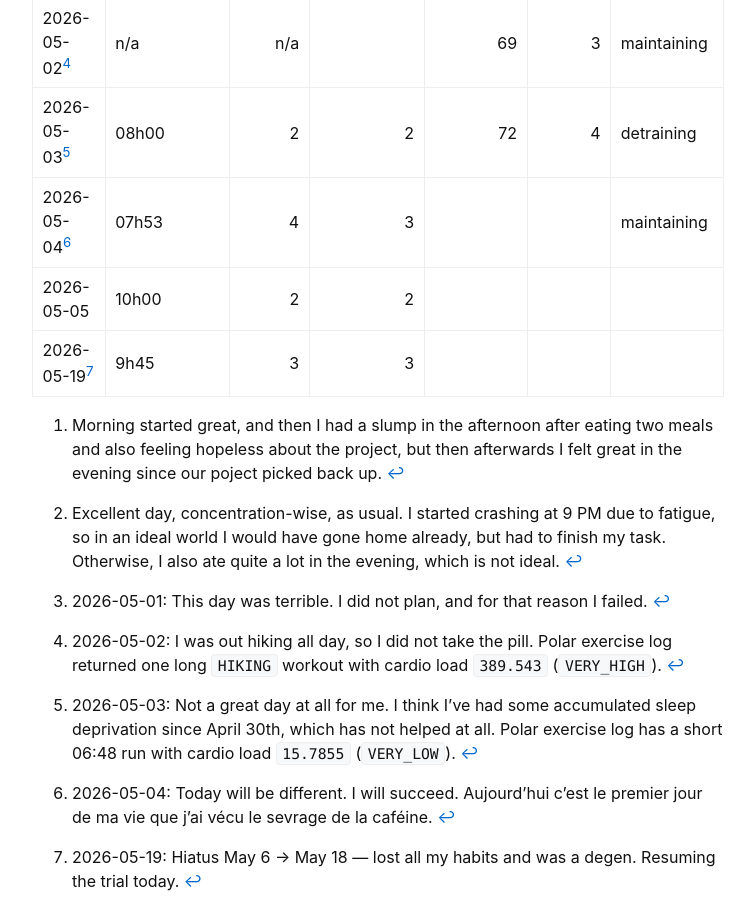
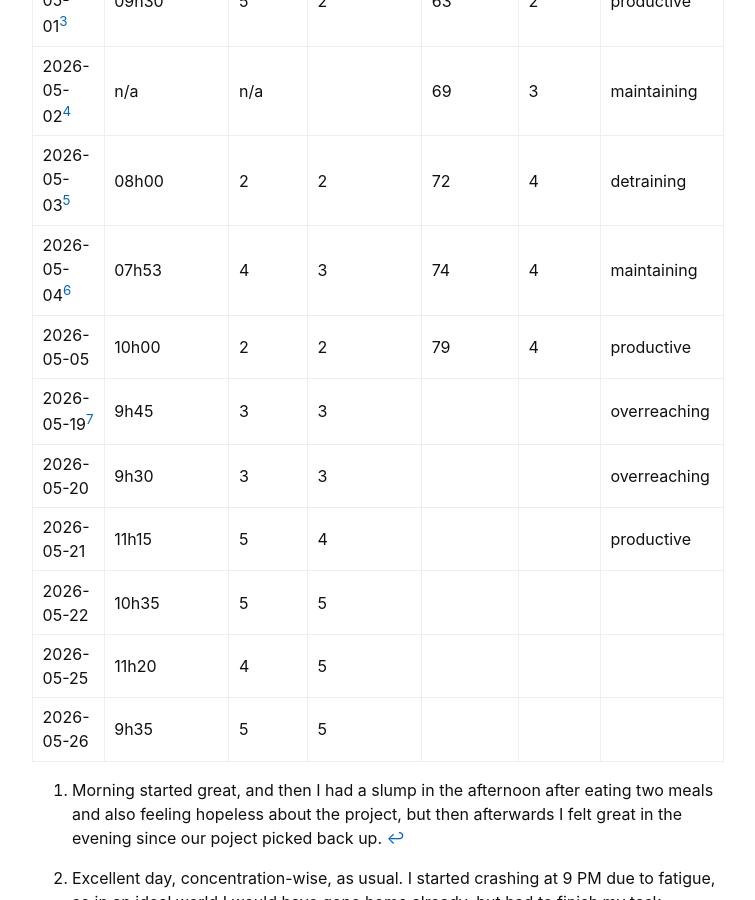
Before and after one commit to kiankyars/kiankyars.github.io, a Jekyll site: the page built from _posts/blog/2026-02-04-biomaxing.md, in a window 1280 px wide and 900 px high, scrolled down 2043 px. Shown: the whole window, without its empty margins (262-1017 px from the left). Built offline with Jekyll 4.4.1, drawn with Linux system fonts in a browser that asks for light colours.

Commit message:
Commit latest changes

```diff
--- a/_posts/blog/2026-02-04-biomaxing.md
+++ b/_posts/blog/2026-02-04-biomaxing.md
@@ -30,18 +30,24 @@ I intend on running rigorous self-experiments on my health through biohacking an
 
 Auto-fill target: Polar sleep score/charge and Polar training status if available. Manual fill: capsule/time, energy, and composure. For composure, 5 means calm and settled; 1 means anxious or unsettled.
 
-| Date           | Capsule/time | Energy (1-5) | Composure (1-5) |                                Sleep score (1-100) | Sleep charge (1-5) | Cardio load status |
-| -------------- | ------------ | -----------: | --------------: | -------------------------------------------------: | -----------------: | ------------------ |
-| 2026-04-27[^1] | 10h00        |            5 |               4 |                                                 52 |                  1 | maintaining        |
-| 2026-04-28[^2] | 18h30        |            5 |               5 | Watch didn't record sleep, but it was poor quality |              ditto | detraining         |
-| 2026-04-29     | 09h00        |            5 |               4 |                                                 74 |                  4 | maintaining        |
-| 2026-04-30     | 10h00        |            4 |               4 |                                                 65 |                  2 | maintaining        |
-| 2026-05-01[^3] | 09h30        |            5 |               2 |                                                 63 |                  2 | productive         |
-| 2026-05-02[^4] | n/a          |          n/a |                 |                                                 69 |                  3 | maintaining        |
-| 2026-05-03[^5] | 08h00        |            2 |               2 |                                                 72 |                  4 | detraining         |
-| 2026-05-04[^6] | 07h53        |            4 |               3 |                                                    |                    | maintaining        |
-| 2026-05-05     | 10h00        |            2 |               2 |                                                    |                    |                    |
-| 2026-05-19[^7] | 9h45             |       3       |       3          |                                                    |                    |                    |
+| Date | Capsule/time | Energy (1-5) | Composure (1-5) | Sleep score (1-100) | Sleep charge (1-5) | Cardio load status |
+|--------------|-------------|---------------|----------------|---------------------|-------------------|-------------------|
+| 2026-04-27[^1] | 10h00 | 5 | 4 | 52 | 1 | maintaining |
+| 2026-04-28[^2] | 18h30 | 5 | 5 | Watch didn't record sleep, but it was poor quality | ditto | detraining |
+| 2026-04-29 | 09h00 | 5 | 4 | 74 | 4 | maintaining |
+| 2026-04-30 | 10h00 | 4 | 4 | 65 | 2 | maintaining |
+| 2026-05-01[^3] | 09h30 | 5 | 2 | 63 | 2 | productive |
+| 2026-05-02[^4] | n/a | n/a |  | 69 | 3 | maintaining |
+| 2026-05-03[^5] | 08h00 | 2 | 2 | 72 | 4 | detraining |
+| 2026-05-04[^6] | 07h53 | 4 | 3 | 74 | 4 | maintaining |
+| 2026-05-05 | 10h00 | 2 | 2 | 79 | 4 | productive |
+| 2026-05-19[^7] | 9h45 | 3 | 3 |  |  | overreaching |
+| 2026-05-20 | 9h30 | 3 | 3 |  |  | overreaching |
+| 2026-05-21 | 11h15 | 5 | 4 |  |  | productive |
+| 2026-05-22 | 10h35 | 5 | 5 |  |  |  |
+| 2026-05-25 | 11h20 | 4 | 5 |  |  |  |
+| 2026-05-26 | 9h35 | 5 | 5 |  |  |  |
+
 
 [^1]: Morning started great, and then I had a slump in the afternoon after eating two meals and also feeling hopeless about the project, but then afterwards I felt great in the evening since our poject picked back up.
 
@@ -56,3 +62,5 @@ Auto-fill target: Polar sleep score/charge and Polar training status if availabl
 [^6]: 2026-05-04: Today will be different. I will succeed. Aujourd'hui c'est le premier jour de ma vie que j'ai vécu le sevrage de la caféine.
 
 [^7]: 2026-05-19: Hiatus May 6 → May 18 — lost all my habits and was a degen. Resuming the trial today.
+
+[^8]: 2026-05-23: I was hiking all day and did not take the supplement. 2026-05-24: I was recovering/having a chill day, and also did not take the supplement.
```
Also changed, not shown: CLAUDE.md (+0 -10 lines), _posts/blog/2026-05-10-dwarkesh.md (+6 -6 lines), _posts/weekly-victories/2026-05-22-weekly-victories.md (+14 -7 lines), _posts/weekly-victories/2026-05-29-weekly-victories.md (added, +36 -0 lines).
